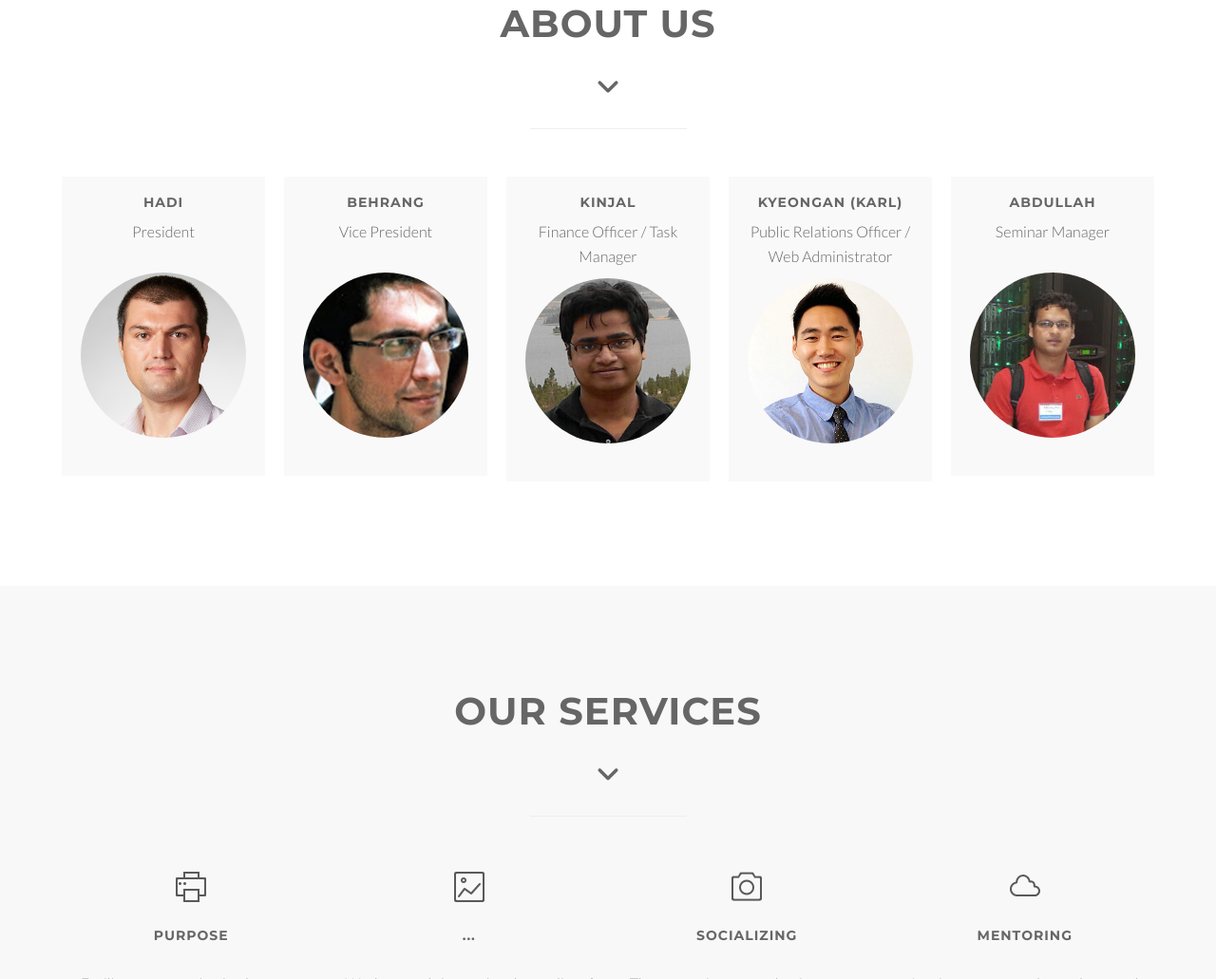
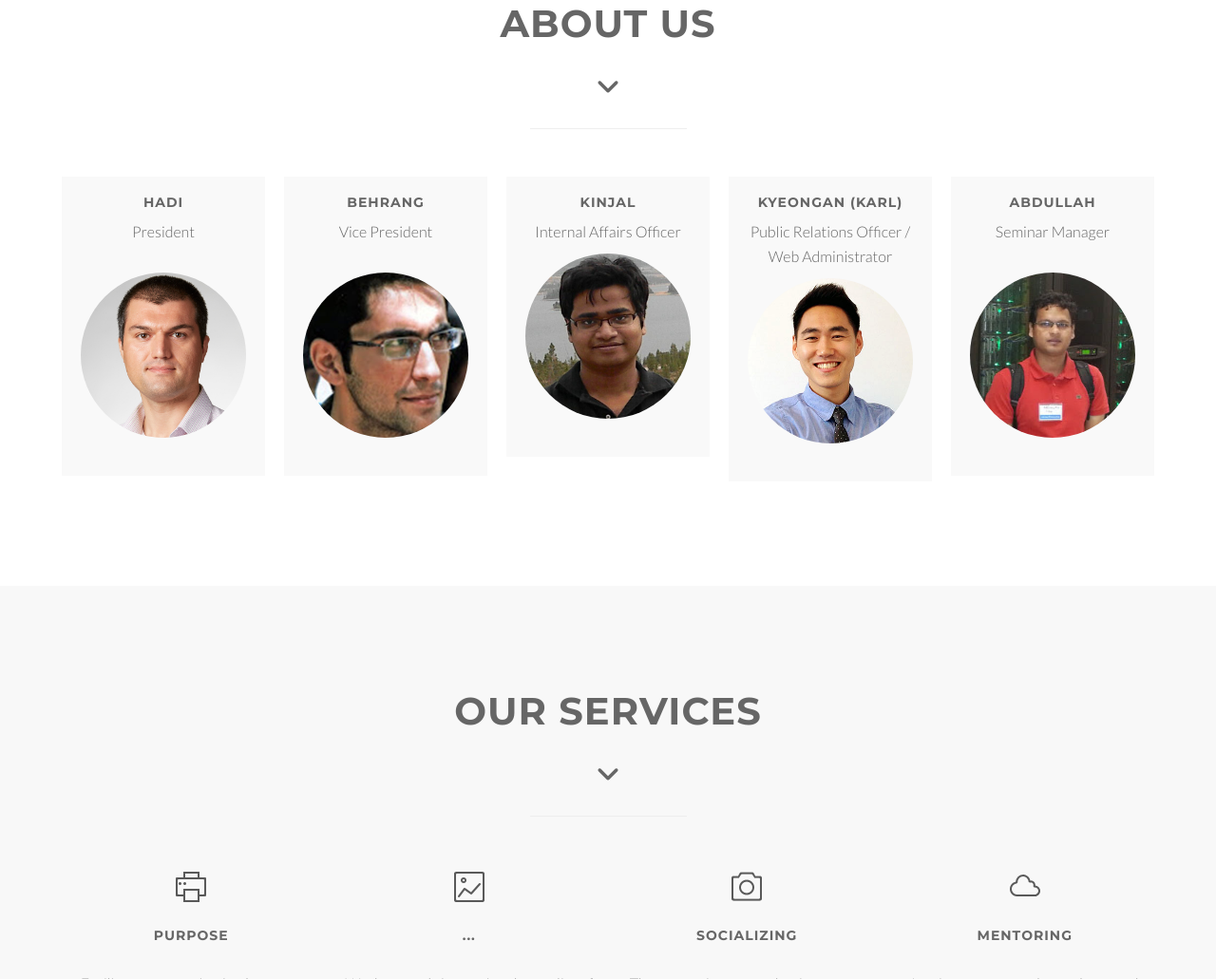
Before and after one commit to CSGSA/CSGSAWeb, a plain HTML site: page index.html in a window 1280 px wide. Shown: the part 907-1938 px from the top of the page at 95% size. Drawn offline with Linux system fonts and the light colour scheme.

Commit message:
changed kinjar title

```diff
--- a/index.html
+++ b/index.html
@@ -132,7 +132,7 @@
                 <div class="team boxed-grey">
                     <div class="inner">
 						<h5>Kinjal</h5>
-                        <p class="subtitle">Finance Officer / Task Manager</p>
+                        <p class="subtitle">Internal Affairs Officer</p>
                         <div class="avatar"><img src="img/team/Kinjal.png" alt="" class="img-responsive img-circle" /></div>
 
                     </div>
```
